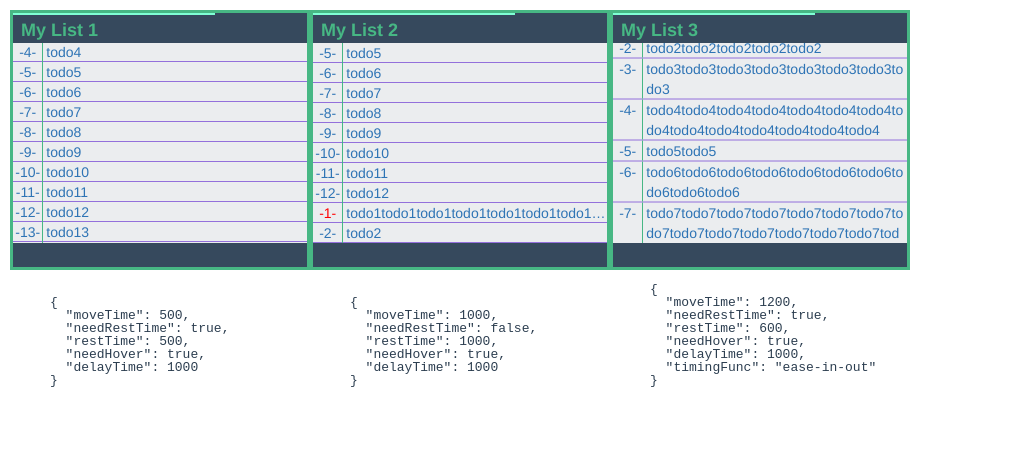
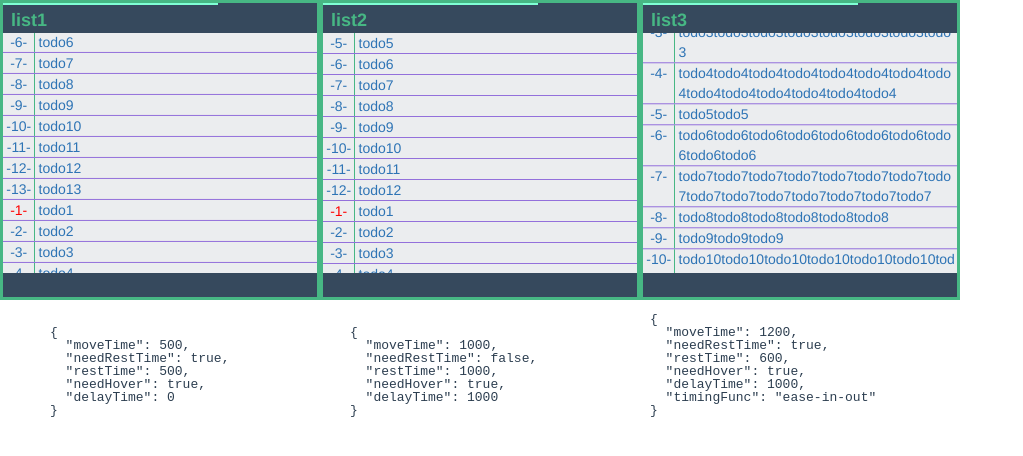
Before and after one commit to hz-ljq/vue-list-marquee, a Vue app: page / in a window 1280 px wide. Shown: the top 456 px of the page, without its empty margins (0-1023 px from the left). Built offline with nearby package versions, Linux system fonts and the light colour scheme.

Commit message:
优化：【优化】 1，程序执行顺序：从【delay → rest → 滚动 → rest → 滚动 → ...】变为【delay → 滚动 → rest → 滚动 → rest → 滚动 → ...】； 2，鼠标移入悬停功能：从【移入某个条目触发】变为【移入 marquee组件触发】；

```diff
--- a/package.json
+++ b/package.json
@@ -1,6 +1,6 @@
 {
   "name": "vue-list-marquee",
-  "version": "1.0.47",
+  "version": "1.0.48",
   "description": "A Vue.js project, (基于vue2的列表滚动插件)",
   "author": "lijunqi <lijq@zjitd.com>",
   "private": false,
--- a/src/components/Demo.scss
+++ b/src/components/Demo.scss
@@ -1,4 +1,4 @@
-.wrapper{
+.wrapper {
   position: absolute;
   width: 100vw;
   height: 100vh;
@@ -9,19 +9,20 @@
   }
 
   .demo {
-    .my-list-1,
-    .my-list-2,
-    .my-list-3 {
-      display: inline-block;
+    position: relative;
+    width: 100vw;
+    height: 300px;
+    display: flex;
+    flex-direction: row;
+    flex-wrap: wrap;
+
+    .my-list {
       position: relative;
-      top: 0;
-      left: 10px;
-      margin-left: 0;
-      margin-top: 10px;
-      width: 300px;
-      height: 260px;
+      width: calc(100% / 4);
+      height: 100%;
       border: 3px solid rgba(71, 183, 132, 1);
       background-color: rgba(54, 73, 93, 1);
+      overflow: hidden;
 
       .first {
         color: red;
@@ -45,67 +46,13 @@
         height: 2px;
         transition: width 0.5s linear;
       }
-    }
 
-    .my-list-1,
-    .my-list-2 {
       .my-marquee {
         position: absolute;
         left: 0;
         top: 30px;
         width: 100%;
-        height: 200px;
-        font-size: 14px;
-        overflow: hidden;
-        // border: 1px solid green;
-        background-color: rgba(255,255,255,0.9);
-
-        .item {
-          position: relative;
-          left: 0;
-          top: 0;
-          width: 100%;
-          min-height: 20px;
-          line-height: 20px;
-          color: rgba(46, 116, 181, 1);
-          border-bottom: 1px solid mediumpurple;
-
-          .col1 {
-            position: absolute;
-            left: 0;
-            top: 0;
-            width: 10%;
-            text-align: center;
-            // border-right: 1px solid rgba(71, 183, 132, 1);
-          }
-
-          .col2 {
-            position: absolute;
-            left: 10%;
-            top: 0;
-            width: 90%;
-            overflow: hidden;
-            text-overflow: ellipsis;
-            white-space: nowrap;
-            border-left: 1px solid #47b784;
-            padding-left: 1%;
-          }
-
-          &:hover {
-            border-radius: 10px;
-            box-shadow: 0 0 30px rgba(255,0,0,1) inset;
-          }
-        }
-      }
-    }
-
-    .my-list-3 {
-      .my-marquee {
-        position: absolute;
-        left: 0;
-        top: 30px;
-        width: 100%;
-        height: 200px;
+        height: 240px;
         font-size: 14px;
         overflow: hidden;
         // border: 1px solid green;
@@ -135,9 +82,20 @@
             left: 10%;
             top: 0;
             width: 90%;
+            border-left: 1px solid #47b784;
+            padding-left: 1%;
+          }
+
+          .ellipsis {
+            overflow: hidden;
+            text-overflow: ellipsis;
+            white-space: nowrap;
+          }
+
+          .break {
             word-wrap: break-word;
-            border-left: 1px solid #47b784;
-            padding: 0 1%;
+            word-break: break-all;
+            white-space: normal;
           }
 
           &:hover {
--- a/src/components/Demo.vue
+++ b/src/components/Demo.vue
@@ -2,43 +2,15 @@
 <div class="wrapper">
 
   <div class="demo">
-    <div class='my-list-1'>
-      <div class='my-list-title'>My List 1</div>
+    <div class='my-list' v-for="(value, key) in myLists" :key="key">
+      <div class='my-list-title'>{{key}}</div>
       <div class="process-bar" :style="{width: clockPercent + '%'}" />
 
-      <vue-list-marquee class='my-marquee' :listData='myListData1' :option='marqueeOption1'>
+      <vue-list-marquee class='my-marquee' :listData='value.data' :option='value.marqueeOption'>
         <template slot-scope="{ item, index }">
           <div class="item">
             <div class='col1' :class="{'first': index === 0}">-{{index+1}}-</div>
-            <div class='col2' :title="item.content">{{item.content}}</div>
-          </div>
-        </template>
-      </vue-list-marquee>
-    </div>
-
-    <div class='my-list-2'>
-      <div class='my-list-title'>My List 2</div>
-      <div class="process-bar" :style="{width: clockPercent + '%'}" />
-
-      <vue-list-marquee class='my-marquee' :listData='myListData2' :option='marqueeOption2'>
-        <template slot-scope="{ item, index }">
-          <div class="item">
-            <div class='col1' :class="{'first': index === 0}">-{{index+1}}-</div>
-            <div class='col2' :title="item.content">{{item.content}}</div>
-          </div>
-        </template>
-      </vue-list-marquee>
-    </div>
-
-    <div class='my-list-3'>
-      <div class='my-list-title'>My List 3</div>
-      <div class="process-bar" :style="{width: clockPercent + '%'}" />
-
-      <vue-list-marquee class='my-marquee' :listData='myListData3' :option='marqueeOption3'>
-        <template slot-scope="{ item, index }">
-          <div class="item">
-            <div class='col1' :class="{'first': index === 0}">-{{index+1}}-</div>
-            <div class='col2' :title="item.content">{{item.content}}</div>
+            <div class='col2' :class="key === 'list3' ? 'break' : 'ellipsis'">{{item.content}}</div>
           </div>
         </template>
       </vue-list-marquee>
@@ -46,9 +18,9 @@
   </div>
 
   <div class="options">
-    <pre>{{marqueeOption1}}</pre>
-    <pre>{{marqueeOption2}}</pre>
-    <pre>{{marqueeOption3}}</pre>
+    <pre>{{myLists.list1.marqueeOption}}</pre>
+    <pre>{{myLists.list2.marqueeOption}}</pre>
+    <pre>{{myLists.list3.marqueeOption}}</pre>
   </div>
 
 </div>
@@ -61,12 +33,42 @@ export default {
   name: 'Demo',
   data() {
     return {
-      myListData1: [],
-      myListData2: [],
-      myListData3: [],
+      myLists: {
+        list1: {
+          data: [],
+          marqueeOption: {
+            moveTime: 500,
+            needRestTime: true,
+            restTime: 500,
+            needHover: true,
+            delayTime: 0
+          }
+        },
+        list2: {
+          data: [],
+          marqueeOption: {
+            moveTime: 1000,
+            needRestTime: false,
+            restTime: 1000,
+            needHover: true,
+            delayTime: 1000
+          }
+        },
+        list3: {
+          data: [],
+          marqueeOption: {
+            moveTime: 1200,
+            needRestTime: true,
+            restTime: 600,
+            needHover: true,
+            delayTime: 1000,
+            timingFunc: 'ease-in-out'
+          }
+        }
+      },
 
       listData1: [{
-        content: 'todo1todo1todo1todo1todo1todo1todo1todo1'
+        content: 'todo1'
       }, {
         content: 'todo2'
       }, {
@@ -129,42 +131,12 @@ export default {
         content: 'todo15todo15todo15todo15'
       }],
 
-      marqueeOption1: {
-        moveTime: 500,
-        needRestTime: true,
-        restTime: 500,
-        needHover: true,
-        delayTime: 1000
-      },
-
-      marqueeOption2: {
-        moveTime: 1000,
-        needRestTime: false,
-        restTime: 1000,
-        needHover: true,
-        delayTime: 1000
-      },
-
-      marqueeOption3: {
-        moveTime: 1200,
-        needRestTime: true,
-        restTime: 600,
-        needHover: true,
-        delayTime: 1000,
-        timingFunc: 'ease-in-out'
-      },
-
       dataRefreshTimer: null,
       dataRefreshFreq: 24000, // 数据刷新频率，每24000ms；
 
       clockTimer: null,
       clockPercent: 0,
       clockFreq: 500 // 数据刷新冷冻时间指示器，更新频率，每1000ms；
-    }
-  },
-  computed: {
-    option1() {
-      return JSON.stringify(this.marqueeOption1, null, 4);
     }
   },
   methods: {
@@ -175,14 +147,13 @@ export default {
         this.clockPercent += (100 - this.clockPercent) * 0.12; // 数据刷新CD时间进度，每次累计剩余进度的12%；
       }, this.clockFreq);
 
-      this.myListData1 = this.listData1.slice(0, +(9 + Math.random() * 6).toFixed(0));
-      this.myListData2 = this.listData1.slice(0, +(9 + Math.random() * 6).toFixed(0));
-      this.myListData3 = this.listData3.slice(0, +(9 + Math.random() * 6).toFixed(0));
-      // this.myListData = this.listData.slice(0, 13);
+      this.myLists.list1.data = this.listData1.slice(0, +(9 + Math.random() * 6).toFixed(0));
+      this.myLists.list2.data = this.listData1.slice(0, +(9 + Math.random() * 6).toFixed(0));
+      this.myLists.list3.data = this.listData3.slice(0, +(9 + Math.random() * 6).toFixed(0));
       console.log(`-------------------split line-------------------`);
-      console.log(`list data updated,【My List 1】 list number: ${this.myListData1.length}`);
-      console.log(`list data updated,【My List 2】 list number: ${this.myListData2.length}`);
-      console.log(`list data updated,【My List 3】 list number: ${this.myListData3.length}`);
+      console.log(`【list1】updated, list number: ${this.myLists.list1.data.length}`);
+      console.log(`【list2】updated, list number: ${this.myLists.list2.data.length}`);
+      console.log(`【list3】updated, list number: ${this.myLists.list3.data.length}`);
     }
   },
   mounted() {
--- a/src/components/VueListMarquee/VueListMarquee.vue
+++ b/src/components/VueListMarquee/VueListMarquee.vue
@@ -1,10 +1,10 @@
 <template>
-<div class="vue-list-marquee-list">
+<div class="vue-list-marquee-list" @mouseenter="switchLoop('stop')" @mouseleave="switchLoop('start')">
 
   <!-- 列表dom -->
   <div class="list-items">
     <template v-if="option.needHover">
-      <div v-for='(item, index) in listData' :key='index' @mouseenter="switchLoop('stop')" @mouseleave="switchLoop('start')">
+      <div v-for='(item, index) in listData' :key='index'>
         <slot :item="item" :index="index"></slot>
       </div>
     </template>
@@ -19,7 +19,7 @@
   <!-- 列表副本dom，用于首尾相连 -->
   <div class="list-items-copy" v-show="listCopyExistFlag">
     <template v-if="option.needHover">
-      <div v-for='(item, index) in listData' :key='index' @mouseenter="switchLoop('stop')" @mouseleave="switchLoop('start')">
+      <div v-for='(item, index) in listData' :key='index'>
         <slot :item="item" :index="index"></slot>
       </div>
     </template>
@@ -71,9 +71,14 @@ export default {
       startTime: 0,
       currentItemIndex: -1,
 
-      // marquee内部使用的选项配置
+      // marquee内部使用的选项配置（以下是默认值）；
       innerOption: {
-
+        moveTime: 1000, // 滚动一个条目高度的过渡时间；
+        needRestTime: true, // 每滚动一个条目，是否需要停顿；如果为false，restTime和timingFunc属性将无效；
+        restTime: 2000, // 每滚动一个条目后的停顿时间(尽量大于100，否则效果不好)，当needRestTime为true时，才有效；
+        needHover: true, // 当鼠标移入和移出时，是否需要暂停和继续滚动；
+        delayTime: 3000, // 滚动前的延迟时间；
+        timingFunc: 'linear' // 速度曲线，当needRestTime为true时，才有效，【可选值： linear、ease、ease-in、ease-out、ease-in-out、cubic-bezier(n,n,n,n)】
       }
     }
   },
@@ -138,9 +143,7 @@ export default {
         listDom.style.transition = `transform ${this.innerOption.moveTime}ms ${this.innerOption.timingFunc}`;
         listCopyDom.style.transition = `transform ${this.innerOption.moveTime}ms ${this.innerOption.timingFunc}`; // TODO：运动函数做出可配置
 
-        if (indi === 'start') {
-          clearInterval(this.loopTimer);
-          this.loopTimer = setInterval(() => {
+        let loopFunc = () => {
           this.currentItemIndex = (this.currentItemIndex + 1) % this.listData.length;
           let offsetHeightTotal = listDom.offsetHeight; // 重新获取所有条目的总高度，以保证数据的即使有效性；
           let offsetHeight = listDom.children[this.currentItemIndex].offsetHeight; // 重新获取单个条目的高度，以保证数据的即使有效性；
@@ -169,6 +172,13 @@ export default {
 
           listDom.style.transform = `translateY(${this.gap1}px)`;
           listCopyDom.style.transform = `translateY(${this.gap2}px)`;
+        }
+
+        if (indi === 'start') {
+          clearInterval(this.loopTimer);
+          loopFunc();
+          this.loopTimer = setInterval(() => {
+            loopFunc();
           }, this.innerOption.moveTime + this.innerOption.restTime);
         } else if (indi === 'stop') {
           clearInterval(this.loopTimer);
@@ -238,37 +248,15 @@ export default {
       }
     },
 
-    // 对 innerOption 进行赋值（通过默认配置与 option 配置的合并）；
+    // 将 innerOption 和 来自用户的配置option 进行合并；
     optionValidateAndSetDefaultValue() {
-      let defaultOption = {
-        moveTime: 1000, // 滚动一个条目高度的过渡时间；
-        needRestTime: true, // 每滚动一个条目，是否需要停顿；如果为false，restTime和timingFunc属性将无效；
-        restTime: 2000, // 每滚动一个条目后的停顿时间(尽量大于100，否则效果不好)，当needRestTime为true时，才有效；
-        needHover: true, // 当鼠标移入和移出时，是否需要暂停和继续滚动；
-        delayTime: 3000, // 滚动前的延迟时间；
-        timingFunc: 'linear' // 速度曲线，当needRestTime为true时，才有效，【可选值： linear、ease、ease-in、ease-out、ease-in-out、cubic-bezier(n,n,n,n)】
-      }
-      // this.innerOption = Object.assign(defaultOption, this.option);
-      this.innerOption = { ...defaultOption, ...this.option };
+      this.innerOption = { ...this.innerOption, ...this.option }; // ES6的对象合并方式；
 
+      // 对 不合理的配置内容 进行强制修正；
       if (this.innerOption.moveTime < 0) this.innerOption.moveTime = 1000;
       if (this.innerOption.restTime < 0) this.innerOption.restTime = 2000;
       if (this.innerOption.delayTime < 0) this.innerOption.delayTime = 3000;
       if (!['linear', 'ease', 'ease-in', 'ease-out', 'ease-in-out', 'cubic-bezier'].includes(this.innerOption.timingFunc)) this.innerOption.timingFunc = 'linear';
-
-      // if (!this.innerOption.hasOwnProperty('moveTime') || this.innerOption.moveTime < 0) {
-      //   this.innerOption.moveTime = 1000;
-      // }
-      //
-      // if (!this.innerOption.hasOwnProperty('needRestTime')) this.innerOption.needRestTime = false;
-      //
-      // if (this.innerOption.needRestTime) {
-      //   if (!this.innerOption.hasOwnProperty('restTime') || this.innerOption.restTime < 0) {
-      //     this.innerOption.restTime = 2000;
-      //   }
-      // }
-      //
-      // if (!this.innerOption.hasOwnProperty('needHover')) this.innerOption.needHover = true;
     }
   },
   created() {
```
Also changed, not shown: 1 other file (tests, documents, lock files or other folders). Lines whose indentation alone changed are shown as unchanged.
